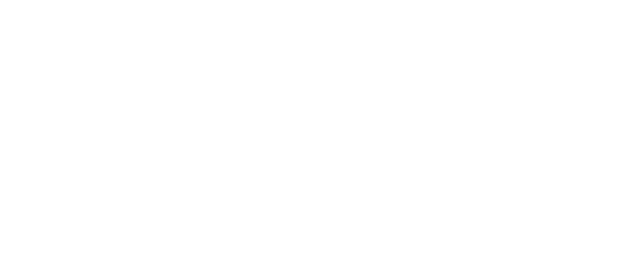
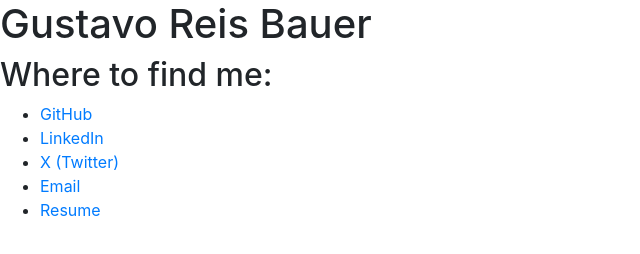
Before and after one commit to Gustrb/gustrb-site, a plain HTML site: page index.html in a window 1280 px wide. Shown: the whole page, without its empty margins (0-640 px from the left). Drawn offline with nearby package versions, Linux system fonts and the light colour scheme.

Commit message:
feat: add stuff

```diff
--- a/index.html
+++ b/index.html
@@ -4,9 +4,24 @@
 <head>
     <meta charset="UTF-8">
     <meta name="viewport" content="width=device-width, initial-scale=1.0">
+    <link rel="stylesheet" href="https://cdn.jsdelivr.net/npm/bootstrap@4.4.1/dist/css/bootstrap.min.css" integrity="sha384-Vkoo8x4CGsO3+Hhxv8T/Q5PaXtkKtu6ug5TOeNV6gBiFeWPGFN9MuhOf23Q9Ifjh" crossorigin="anonymous">
+
     <title>gustrb.xyz - Home</title>
 </head>
 <body>
+    <h1>Gustavo Reis Bauer</h1>
 
+    <h2>Where to find me:</h2>
+    <ul>
+        <li><a href="https://github.com/Gustrb" target="_blank">GitHub</a></li>
+        <li><a href="https://www.linkedin.com/in/gustavo-bauer-77b5361bb/" target="_blank">LinkedIn</a></li>
+        <li><a href="https://x.com/gustrbcodes" target="_blank">X (Twitter)</a></li>
+        <li><a href="mailto:me@gustrb.xyz" target="_blank">Email</a></li>
+        <li><a href="/resume.pdf" target="_blank">Resume</a></li>
+    </ul>
+
+    <script src="https://code.jquery.com/jquery-3.4.1.slim.min.js" integrity="sha384-J6qa4849blE2+poT4WnyKhv5vZF5SrPo0iEjwBvKU7imGFAV0wwj1yYfoRSJoZ+n" crossorigin="anonymous"></script>
+    <script src="https://cdn.jsdelivr.net/npm/popper.js@1.16.0/dist/umd/popper.min.js" integrity="sha384-Q6E9RHvbIyZFJoft+2mJbHaEWldlvI9IOYy5n3zV9zzTtmI3UksdQRVvoxMfooAo" crossorigin="anonymous"></script>
+    <script src="https://cdn.jsdelivr.net/npm/bootstrap@4.4.1/dist/js/bootstrap.min.js" integrity="sha384-wfSDF2E50Y2D1uUdj0O3uMBJnjuUD4Ih7YwaYd1iqfktj0Uod8GCExl3Og8ifwB6" crossorigin="anonymous"></script>
 </body>
 </html>
--- /dev/null
+++ b/styles/main.css
@@ -0,0 +1,5 @@
+* {
+    margin: 0;
+    padding: 0;
+    box-sizing: border-box;
+}
```
Also changed, not shown: 1 other file.
